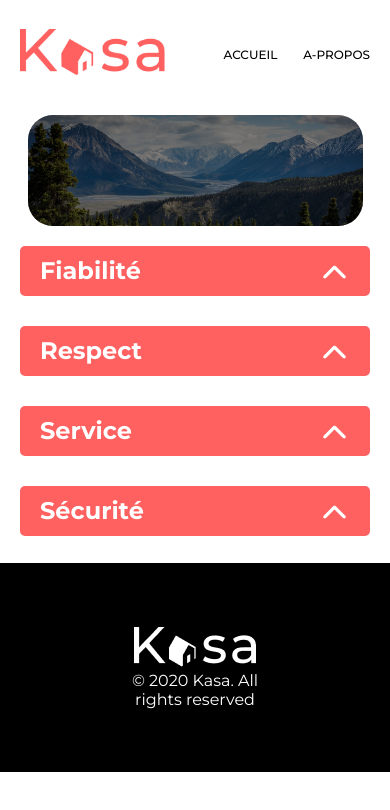
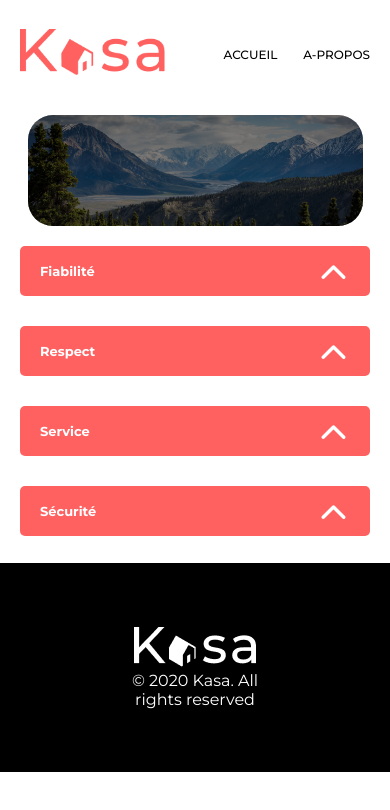
Before and after one commit to Phanty78/Creez-une-application-web-de-location-immobiliere-avec-React, a React (Vite) app: page /a-propos in a window 390 px wide. Shown: the top 810 px of the page. Built offline with nearby package versions, Linux system fonts and the light colour scheme.

Commit message:
- minor CSS Changes on Collapse - Proptypes declaration for all components - Code cleaning

```diff
--- a/package.json
+++ b/package.json
@@ -17,6 +17,7 @@
     "@fortawesome/react-fontawesome": "^0.2.0",
     "localforage": "^1.10.0",
     "match-sorter": "^6.3.4",
+    "prop-types": "^15.8.1",
     "react": "^18.2.0",
     "react-dom": "^18.2.0",
     "react-router-dom": "^6.22.3",
--- a/src/components/Banner/Banner.jsx
+++ b/src/components/Banner/Banner.jsx
@@ -1,4 +1,5 @@
 import './banner.css'
+import PropTypes from 'prop-types';
 
 function Banner({bannerTitle, backgroundImage}) {
     return (
@@ -10,4 +11,9 @@ function Banner({bannerTitle, backgroundImage}) {
     )
 }
 
+Banner.propTypes = {
+  bannerTitle : PropTypes.string,
+  backgroundImage : PropTypes.string.isRequired
+}
+
 export default Banner
--- a/src/components/Collapse/collapse.css
+++ b/src/components/Collapse/collapse.css
@@ -4,6 +4,7 @@
 .collapse-container .collapse-box {
   display: flex;
   justify-content: space-between;
+  align-items: center;
   border-radius: 5px;
   background: #FF6060;
   max-width: 1023px;
@@ -12,6 +13,15 @@
   padding: 10px 20px 10px 20px;
   color: white;
   margin: 0 auto;
+}
+.collapse-container .collapse-box h2 {
+  font-size: 18px;
+  font-weight: 700;
+}
+@media (max-width: 576px) {
+  .collapse-container .collapse-box h2 {
+    font-size: 13px;
+  }
 }
 .collapse-container .collapse-box .arrow {
   cursor: pointer;
--- a/src/components/Collapse/collapse.scss
+++ b/src/components/Collapse/collapse.scss
@@ -6,6 +6,7 @@
     .collapse-box{
         display: flex;
         justify-content: space-between;
+        align-items: center;
         border-radius: 5px;
         background: #FF6060;
         max-width: 1023px;
@@ -14,6 +15,15 @@
         padding: 10px 20px 10px 20px;
         color: white;
         margin: 0 auto;
+
+        h2{
+            font-size: 18px;
+            font-weight: 700;
+
+            @media (max-width: $small) {
+                font-size: 13px;
+            }
+        }
 
         .arrow{
             cursor: pointer;
--- a/src/components/Header/Header.jsx
+++ b/src/components/Header/Header.jsx
@@ -3,9 +3,6 @@ import "./header.css"
 import kazaLogo from '../../../public/logo_kaza.png'
 
 function Header() {
-
-    const accueilInCaps = 'ACCUEIL'
-    const aproposInCaps = 'A-PROPOS'
 
     return (
         <header className="header">
--- a/src/components/Rating/Rating.jsx
+++ b/src/components/Rating/Rating.jsx
@@ -1,6 +1,7 @@
 import './rating.css'
 import greyStar from '../../../public/grey-star.svg'
 import orangeStar from '../../../public/orange-star.svg'
+import PropTypes from 'prop-types'
 
 function Rating({rating}){
     let starNumber = parseInt(rating)
@@ -22,4 +23,8 @@ function Rating({rating}){
     );
 }
 
+Rating.propTypes = {
+    rating : PropTypes.string.isRequired
+}
+
 export default Rating
--- a/src/components/Tag/Tag.jsx
+++ b/src/components/Tag/Tag.jsx
@@ -1,4 +1,5 @@
 import './tag.css'
+import PropTypes from 'prop-types';
 
 function Tag({tags}){
     return (
@@ -12,4 +13,8 @@ function Tag({tags}){
 
 }
 
+Tag.propTypes = {
+    tags : PropTypes.arrayOf(PropTypes.string).isRequired
+}
+
 export default Tag
--- a/src/pages/Home/index.jsx
+++ b/src/pages/Home/index.jsx
@@ -2,7 +2,6 @@ import '../../style/main.css'
 import './home.css'
 import  data from '../../../data/data.json'
 import Card from '../../components/Card/Card'
-import { useEffect } from 'react'
 import Banner from '../../components/Banner/Banner'
 
 function Home() {
```
Also changed, not shown: src/components/Card/Card.jsx (+7 -0 lines), src/components/Collapse/Collapse.jsx (+10 -1 lines), src/components/Gallery/Gallery.jsx (+7 -1 lines), src/components/Information/Information.jsx (+11 -0 lines), 2 other files (tests, documents, lock files or other folders).
